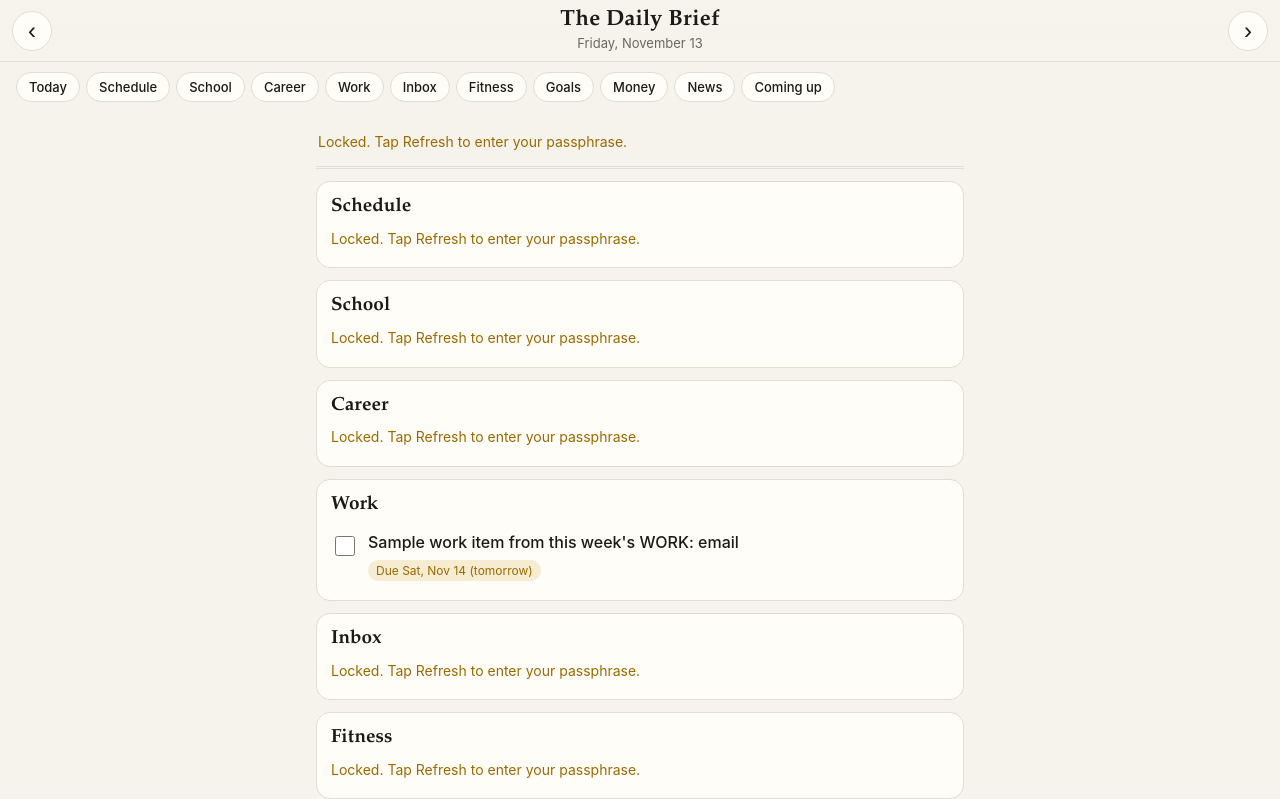
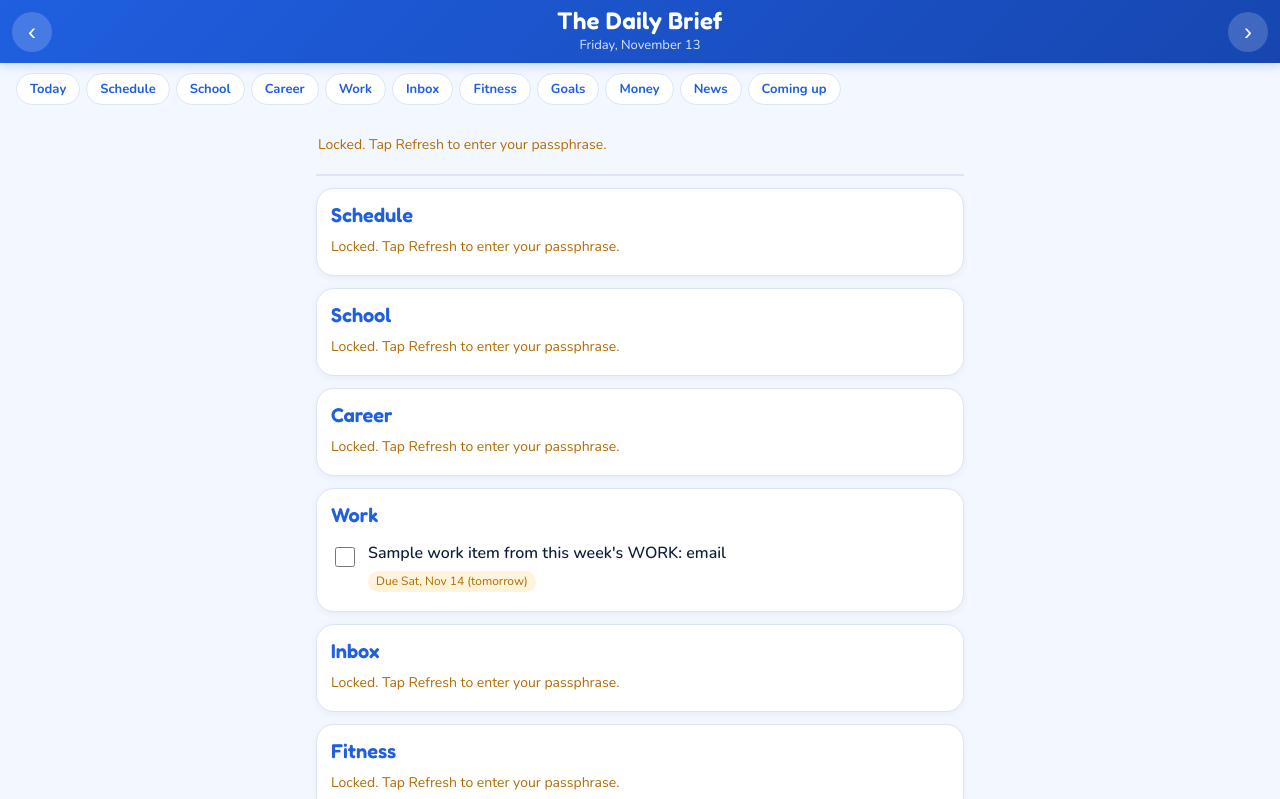
Before and after one commit to gmiller369/daily-brief, a plain HTML site: page index.html in a window 1280 px wide. Both pictures are taken after typing "Sample123" into the empty fields and a click on the button "Not now". Shown: the top 799 px of the page. Drawn offline with Linux system fonts and the light colour scheme; files whose address does not match are found by name.

Commit message:
White-and-blue theme with Fredoka and Nunito fonts
Co-Authored-By: Claude Opus 5.5 <noreply@anthropic.com>
Claude-Session: https://claude.ai/code/session_01Nqb9HWGdkWH2WSNnhcGJRN

```diff
--- a/index.html
+++ b/index.html
@@ -6,11 +6,10 @@
   <title>The Daily Brief</title>
   <meta name="description" content="Grady's personal morning brief.">
   <meta name="robots" content="noindex, nofollow">
-  <meta name="theme-color" content="#f6f3ec" media="(prefers-color-scheme: light)">
-  <meta name="theme-color" content="#14130f" media="(prefers-color-scheme: dark)">
+  <meta name="theme-color" content="#1f5fe0">
   <meta name="apple-mobile-web-app-capable" content="yes">
   <meta name="mobile-web-app-capable" content="yes">
-  <meta name="apple-mobile-web-app-status-bar-style" content="default">
+  <meta name="apple-mobile-web-app-status-bar-style" content="black-translucent">
   <meta name="apple-mobile-web-app-title" content="Daily Brief">
   <link rel="manifest" href="manifest.webmanifest">
   <link rel="icon" href="icons/icon-192.png" type="image/png">
--- a/styles.css
+++ b/styles.css
@@ -1,33 +1,22 @@
+@font-face { font-family: "Fredoka"; src: url("fonts/fredoka-latin-wght-normal.woff2") format("woff2"); font-weight: 300 700; font-display: swap; }
+@font-face { font-family: "Nunito"; src: url("fonts/nunito-latin-wght-normal.woff2") format("woff2"); font-weight: 200 1000; font-display: swap; }
+
 :root {
-  --bg: #f6f3ec;
-  --card: #fffdf8;
-  --ink: #1b1a17;
-  --muted: #6b675e;
-  --rule: #e2ddd1;
-  --accent: #9a3b1e;
-  --accent-soft: #f3e3d9;
-  --good: #1f7a46;
-  --bad: #b3261e;
-  --warn: #9a6a00;
-  --warn-soft: #f6ecd2;
-  --serif: "Iowan Old Style", "Palatino Linotype", Palatino, Georgia, "Times New Roman", serif;
-  --sans: -apple-system, BlinkMacSystemFont, "Segoe UI", Roboto, Helvetica, Arial, sans-serif;
-  color-scheme: light dark;
-}
-@media (prefers-color-scheme: dark) {
-  :root {
-    --bg: #14130f;
-    --card: #1d1c17;
-    --ink: #ece8de;
-    --muted: #a19c90;
-    --rule: #34322b;
-    --accent: #e08a62;
-    --accent-soft: #3a261c;
-    --good: #5cc48a;
-    --bad: #ff8a80;
-    --warn: #e7c063;
-    --warn-soft: #3a3220;
-  }
+  --bg: #f3f7ff;
+  --card: #ffffff;
+  --ink: #0f1d3a;
+  --muted: #5a6a88;
+  --rule: #dce5f6;
+  --accent: #1f5fe0;
+  --accent-dark: #1746b0;
+  --accent-soft: #e4edff;
+  --good: #0f8a5f;
+  --bad: #d23b3b;
+  --warn: #b26b00;
+  --warn-soft: #fff3dc;
+  --serif: "Fredoka", "Avenir Next Rounded", system-ui, sans-serif;
+  --sans: "Nunito", -apple-system, BlinkMacSystemFont, "Segoe UI", Roboto, sans-serif;
+  color-scheme: light;
 }
 
 * { box-sizing: border-box; }
@@ -47,16 +36,16 @@ a:active { opacity: .7; }
   position: sticky; top: 0; z-index: 5;
   display: flex; align-items: center; gap: 8px;
   padding: calc(env(safe-area-inset-top) + 8px) 12px 8px;
-  background: color-mix(in srgb, var(--bg) 92%, transparent);
-  backdrop-filter: blur(10px); -webkit-backdrop-filter: blur(10px);
-  border-bottom: 1px solid var(--rule);
+  background: linear-gradient(135deg, var(--accent) 0%, var(--accent-dark) 100%);
+  color: #fff;
+  box-shadow: 0 2px 10px rgba(31, 95, 224, .25);
 }
 .topbar-title { flex: 1; text-align: center; min-width: 0; }
-.paper { font: 700 22px/1.1 var(--serif); letter-spacing: .2px; }
-.date { font-size: 13px; color: var(--muted); margin-top: 2px; white-space: nowrap; overflow: hidden; text-overflow: ellipsis; }
+.paper { font: 600 24px/1.1 var(--serif); letter-spacing: .3px; }
+.date { font-size: 13px; color: rgba(255,255,255,.85); margin-top: 2px; white-space: nowrap; overflow: hidden; text-overflow: ellipsis; }
 .icon-btn {
-  width: 40px; height: 40px; border-radius: 20px; border: 1px solid var(--rule);
-  background: var(--card); color: var(--ink); font-size: 24px; line-height: 1; cursor: pointer;
+  width: 40px; height: 40px; border-radius: 20px; border: 0;
+  background: rgba(255,255,255,.18); color: #fff; font-size: 24px; line-height: 1; cursor: pointer;
 }
 
 .chips {
@@ -65,8 +54,8 @@ a:active { opacity: .7; }
 }
 .chips::-webkit-scrollbar { display: none; }
 .chip {
-  flex: 0 0 auto; border: 1px solid var(--rule); background: var(--card); color: var(--ink);
-  border-radius: 999px; padding: 6px 12px; font: 500 13px var(--sans); cursor: pointer;
+  flex: 0 0 auto; border: 1px solid var(--rule); background: var(--card); color: var(--accent);
+  border-radius: 999px; padding: 6px 13px; font: 700 13px var(--sans); cursor: pointer;
 }
 
 main { max-width: 680px; margin: 0 auto; padding: 8px 16px 24px; }
@@ -77,20 +66,21 @@ main { max-width: 680px; margin: 0 auto; padding: 8px 16px 24px; }
 }
 .empty { text-align: center; color: var(--muted); padding: 48px 8px; }
 
-.masthead { padding: 14px 2px 6px; border-bottom: 3px double var(--rule); margin-bottom: 12px; scroll-margin-top: 80px; }
+.masthead { padding: 14px 2px 10px; border-bottom: 2px solid var(--rule); margin-bottom: 12px; scroll-margin-top: 80px; }
 .kicker { font: 600 11px var(--sans); letter-spacing: 1.2px; text-transform: uppercase; color: var(--accent); }
-.headline { font: 700 26px/1.2 var(--serif); margin: 6px 0 12px; }
+.headline { font: 600 27px/1.2 var(--serif); color: var(--ink); margin: 6px 0 12px; }
 .quote { margin: 0 0 14px; padding: 2px 0 2px 14px; border-left: 3px solid var(--accent); }
-.quote p { margin: 0; font: italic 17px/1.4 var(--serif); }
+.quote p { margin: 0; font: 500 18px/1.4 var(--serif); color: var(--accent-dark); }
 .quote cite { display: block; margin-top: 4px; font: 13px var(--sans); color: var(--muted); font-style: normal; }
 
 .card {
-  background: var(--card); border: 1px solid var(--rule); border-radius: 14px;
+  background: var(--card); border: 1px solid var(--rule); border-radius: 18px;
+  box-shadow: 0 2px 8px rgba(15, 29, 58, .05);
   padding: 14px 14px 10px; margin: 12px 0; scroll-margin-top: 80px;
 }
 .card-head { display: flex; align-items: baseline; justify-content: space-between; gap: 8px; }
-h2 { font: 700 19px/1.2 var(--serif); margin: 0 0 6px; }
-h3 { font: 600 12px var(--sans); letter-spacing: 1px; text-transform: uppercase; color: var(--muted); margin: 14px 0 4px; }
+h2 { font: 600 20px/1.2 var(--serif); margin: 0 0 6px; color: var(--accent); }
+h3 { font: 800 12px var(--sans); letter-spacing: 1px; text-transform: uppercase; color: var(--muted); margin: 14px 0 4px; }
 .updated { font-size: 12px; color: var(--muted); white-space: nowrap; }
 .summary { margin: 4px 0 8px; }
 .note { margin: 4px 0 8px; font-size: 14px; color: var(--warn); }
@@ -138,7 +128,7 @@ ol.top3 { counter-reset: t; }
 .progress-head { display: flex; justify-content: space-between; gap: 8px; font-size: 14px; }
 .num { font-variant-numeric: tabular-nums; color: var(--muted); }
 .bar { height: 8px; border-radius: 4px; background: var(--rule); overflow: hidden; margin-top: 4px; }
-.bar span { display: block; height: 100%; background: var(--good); border-radius: 4px; }
+.bar span { display: block; height: 100%; background: var(--accent); border-radius: 4px; }
 
 .foot {
   display: flex; justify-content: space-between; align-items: center; gap: 8px;
--- a/sw.js
+++ b/sw.js
@@ -1,9 +1,10 @@
 /* Service worker: app shell works offline; brief data is network-first with an offline fallback. */
-const SHELL_CACHE = 'brief-shell-v1';
+const SHELL_CACHE = 'brief-shell-v2';
 const DATA_CACHE = 'brief-data-v1';
 const SHELL = [
   './', 'index.html', 'styles.css', 'app.js', 'crypto.js', 'manifest.webmanifest',
   'icons/icon-192.png', 'icons/icon-512.png', 'icons/apple-touch-icon.png',
+  'fonts/fredoka-latin-wght-normal.woff2', 'fonts/nunito-latin-wght-normal.woff2',
 ];
 
 self.addEventListener('install', (e) => {
```
Also changed, not shown: fonts/fredoka-latin-wght-normal.woff2 (added), fonts/nunito-latin-wght-normal.woff2 (added), icons/apple-touch-icon.png, icons/icon-192.png, icons/icon-512.png, icons/icon-maskable-512.png, manifest.webmanifest.
